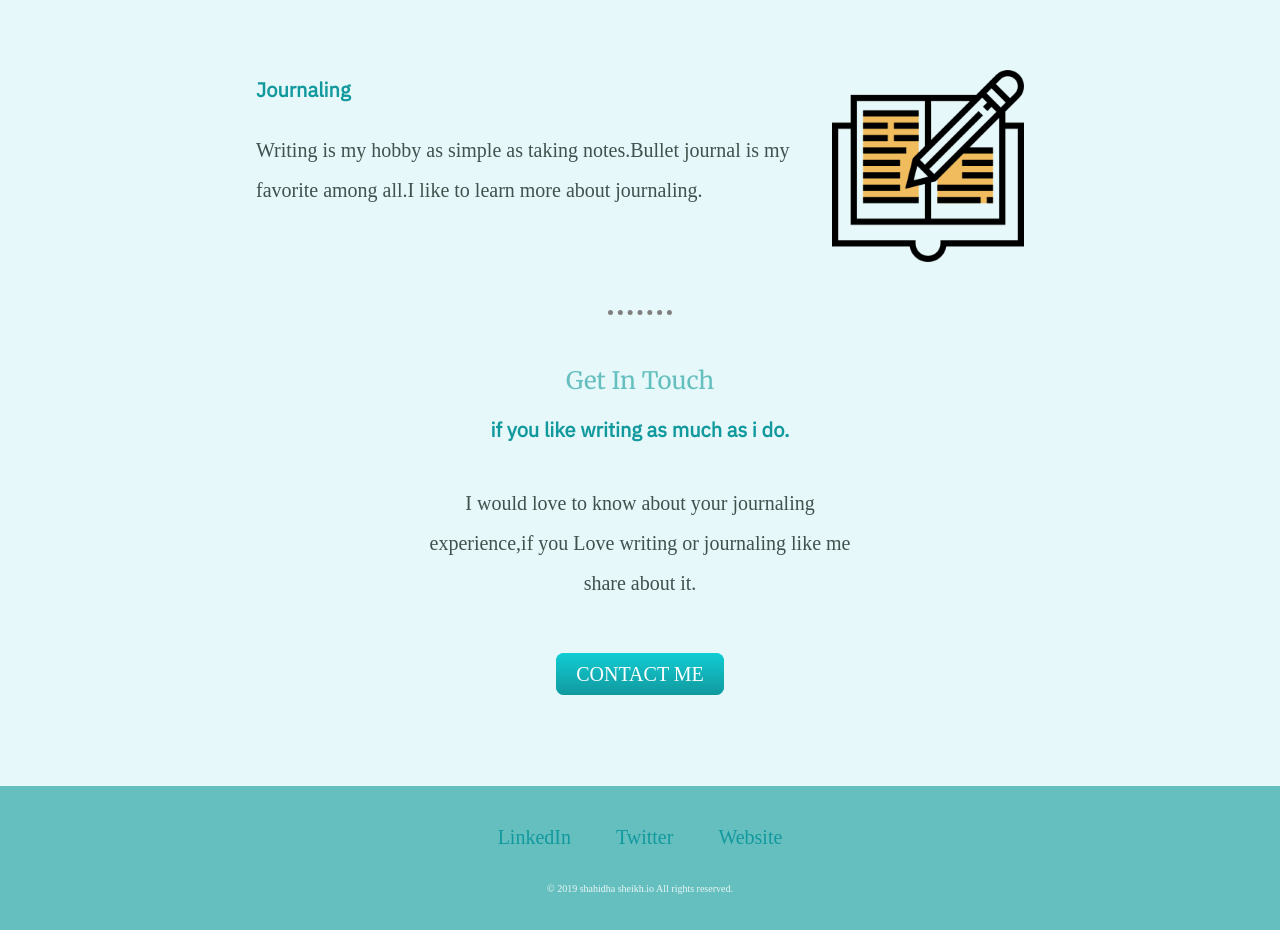
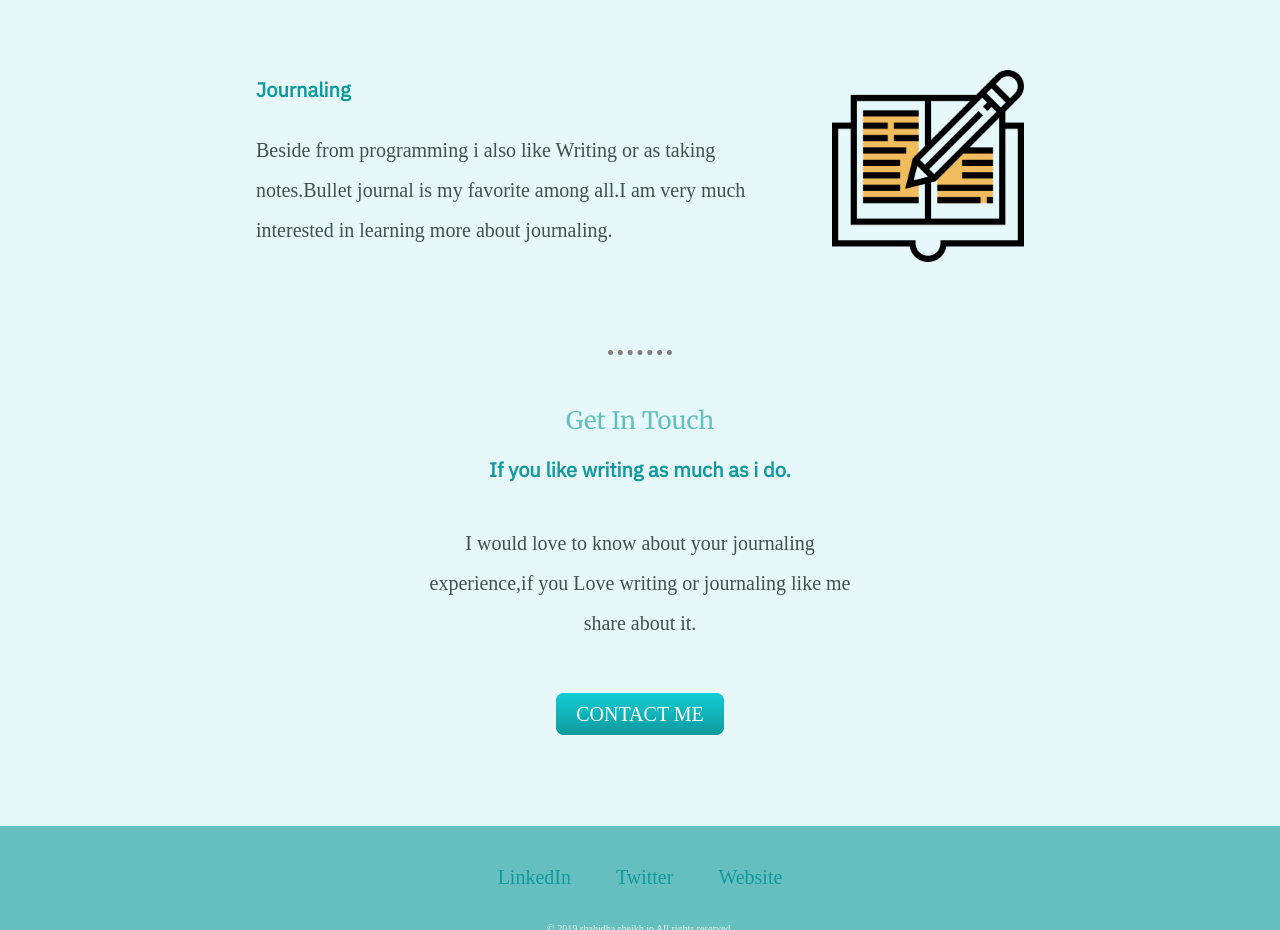
Before and after one commit to shahidhasheikh/new-website, a plain HTML site: page index.html in a window 1280 px wide. Shown: the part 1629-2559 px from the top of the page. Drawn offline with Linux system fonts and the light colour scheme.

Commit message:
Update index.html

```diff
--- a/index.html
+++ b/index.html
@@ -31,14 +31,14 @@
         <div class="skill-row">
           <img class="writing" src="images/notes.png" alt="note taking">
           <h3>Journaling</h3>
-          <p>Writing is my hobby as simple as taking notes.Bullet journal is my favorite among all.I like to learn more about journaling.</p>
+          <p>Beside from programming i also like Writing or as taking notes.Bullet journal is my favorite among all.I am very much interested in learning more about journaling.</p>
         </div>
       </div>
       <hr>
 
     <div class="contact-me">
         <h2>Get In Touch</h2>
-        <h3>if you like writing as much as i do.</h3>
+        <h3>If you like writing as much as i do.</h3>
         <p class="message"> I would love to know about your journaling experience,if you Love writing or journaling like me share about it.</p>
       <a class="button" href="mailto:shahidha.sheikh@gmail.com">CONTACT ME</a>
 
```
